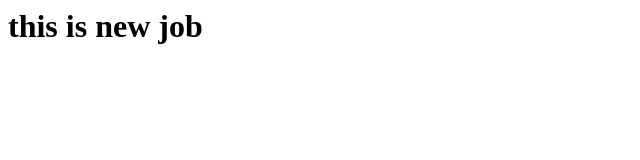
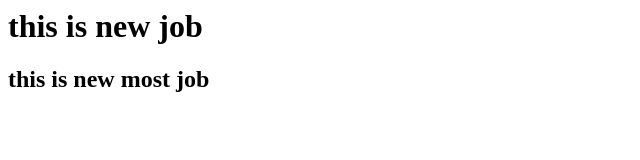
Before and after one commit to Huzefa211/jenkinsrepo, a plain HTML site: page index.html in a window 1280 px wide. Shown: the whole page, without its empty margins (0-640 px from the left). Drawn offline with Linux system fonts and the light colour scheme.

Commit message:
Add new header for most job in index.html

```diff
--- a/index.html
+++ b/index.html
@@ -1 +1,2 @@
 <h1> this is new job <h1>
+<h2>  this is new most job <h2>
```
